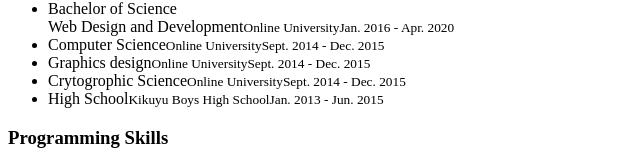
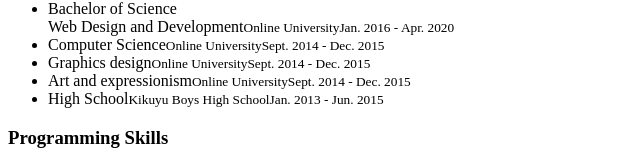
Before and after one commit to silaslovescode/silas-magu-gitcv, a plain HTML site: page index.html in a window 1280 px wide. Shown: the part 571-736 px from the top of the page, 0-640 px from the left. Drawn offline with Linux system fonts and the light colour scheme.

Commit message:
Update index.html

```diff
--- a/index.html
+++ b/index.html
@@ -48,7 +48,7 @@
         <li><span>Bachelor of Science<br>Web Design and Development</span><small>Online University</small><small>Jan. 2016 - Apr. 2020</small></li>
         <li><span>Computer Science</span><small>Online University</small><small>Sept. 2014 - Dec. 2015</small></li>
         <li><span>Graphics design</span><small>Online University</small><small>Sept. 2014 - Dec. 2015</small></li>
-        <li><span>Crytogrophic Science</span><small>Online University</small><small>Sept. 2014 - Dec. 2015</small></li>
+        <li><span>Art and expressionism</span><small>Online University</small><small>Sept. 2014 - Dec. 2015</small></li>
         <li><span>High School</span><small>Kikuyu Boys High School</small><small>Jan. 2013 - Jun. 2015</small></li>
       </ul>
     </div>
```
